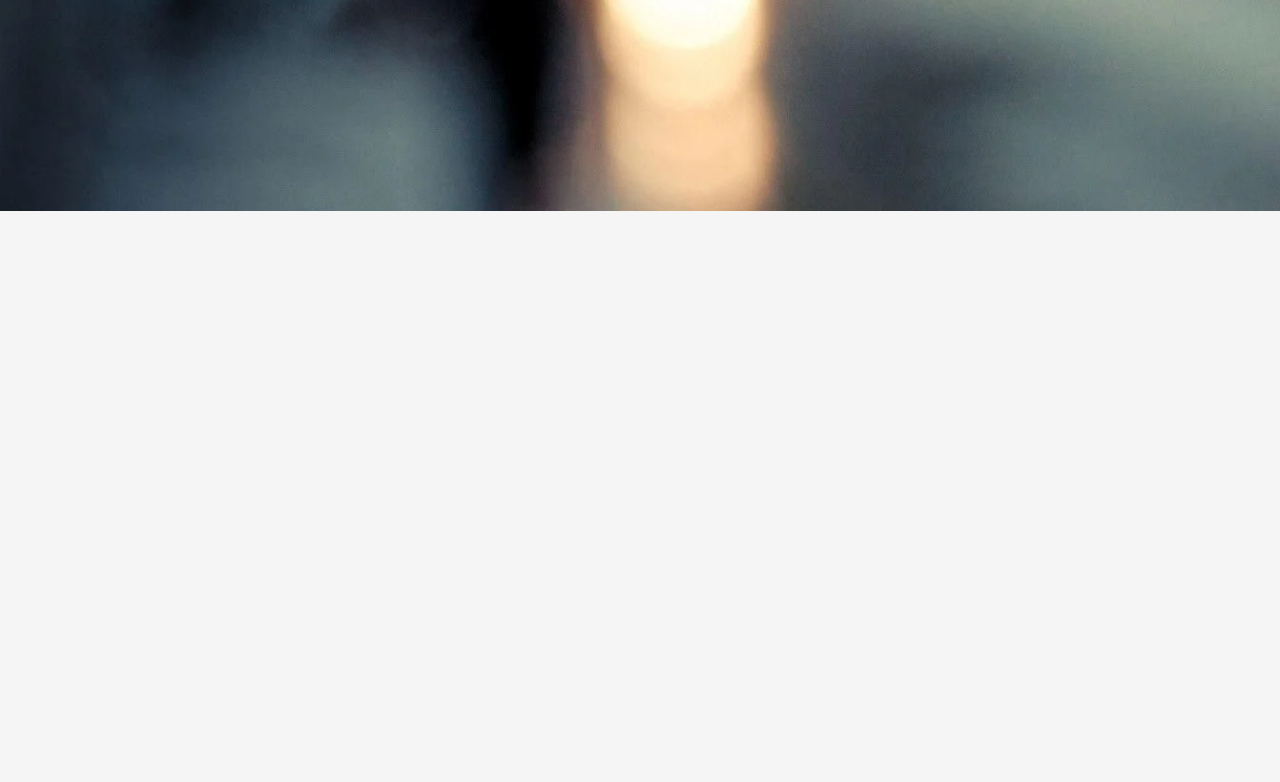
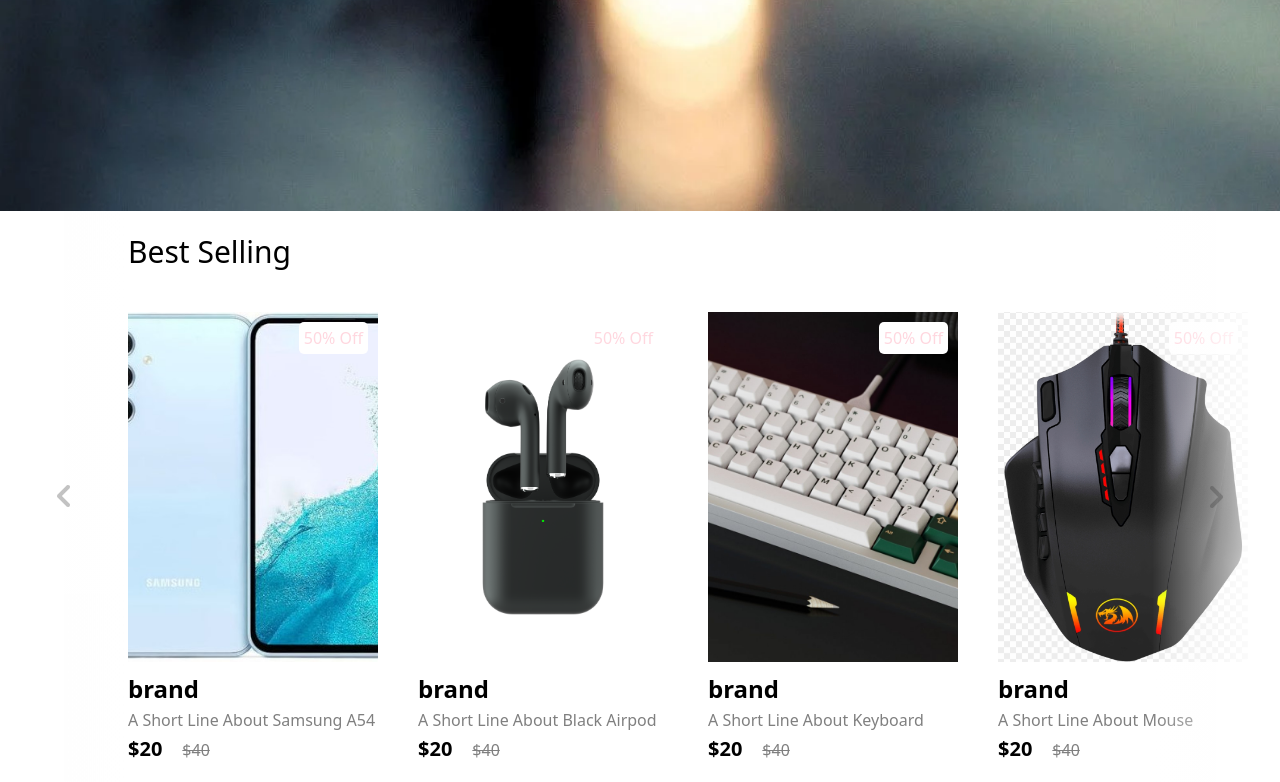
Before and after one commit to wibu-elite/pemrogramanWEB, a PHP site: page /landingpage.html in a window 1280 px wide. Shown: the part 942-1724 px from the top of the page. Before the commit the page ends 1153 px from the top, so only its background shows below. Run offline with PHP 8.4, Linux system fonts and the light colour scheme.

Commit message:
add product card html & css design

```diff
--- a/taskmyself/home.css
+++ b/taskmyself/home.css
@@ -1,6 +1,6 @@
 @import 'nav.css';
 
-.section {
+.section-mid {
     width: 100%;
     height: calc(100vh - 120px);
     background-image: url(img/bgblur.webp);
@@ -10,13 +10,13 @@
     align-items: center;
 }
 
-.section .logo {
+.section-mid .logo {
     height: 150px;
     display: block;
     margin: auto;
 }
 
-.section .sub-heading {
+.section-mid .sub-heading {
     margin-top: 10px;
     text-align: center;
     color: #fff;
@@ -24,3 +24,145 @@
     font-size: 35px;
     font-weight: 300;
 }
+
+.product {
+    position: relative;
+    overflow: hidden;
+    padding: 20px 0;
+}
+
+.product-category {
+    padding: 0 10vw;
+    font-size: 30px;
+    font-weight: 500;
+    margin-bottom: 40px;
+    text-transform: capitalize;
+
+}
+
+.product-container {
+    padding: 0 10vw;
+    display: flex;
+    overflow: auto;
+    scroll-behavior: smooth;
+}
+
+.product-container ::-webkit-scrollbar{
+    display: none;
+}
+
+.product-card {
+    flex: 0 0 auto;
+    width: 250px;
+    height: 450px;
+    margin-right: 40px;
+}
+
+.product-img {
+    position: relative;
+    width: 100%;
+    height: 350px;
+    overflow: hidden;
+}
+
+.product-thumb {
+    width: 100%;
+    height: 350px;
+    object-fit: cover;
+}
+
+.discount-tag {
+    position: absolute;
+    background: #fff;
+    padding: 5px;
+    border-radius: 5px;
+    color: #ffd7df;
+    right: 10px;
+    top: 10px;
+    text-transform: capitalize;
+}
+
+.card-btn {
+    border: none;
+    outline: none;
+    background: #fff;
+    border-radius: 5px;
+    transition: 0.5s;
+    cursor: pointer;
+    opacity: 0;
+    text-transform: capitalize;
+    width: 90%;
+    padding: 10px;
+    transform: translateX(-50%);
+    left: 50%;
+    bottom: 10px;
+    position: absolute;
+}
+
+.product-card :hover .card-btn {
+    opacity: 1;
+}
+
+.card-btn:hover {
+    background: #b9cedd;
+}
+
+.product-info{
+    width: 100%;
+    height: 100%;
+    padding-top: 10px;
+}
+
+.product-short-des {
+    width: 100%;
+    height: 20px;
+    line-height: 20px;
+    overflow: hidden;
+    opacity: 0.5;
+    text-transform: capitalize;
+    margin: 5px 0;
+}
+
+.price {
+    font-weight: 900;
+    font-size: 20px;
+}
+
+.actual-price {
+    margin-left: 20px;
+    opacity: 0.5;
+    text-decoration: line-through;
+}
+
+
+.pre-btn, .next-btn {
+    border: none;
+    width: 10vw;
+    height: 100%;
+    position: absolute;
+    top: 0;
+    display: flex;
+    justify-content: center;
+    align-items: center;
+    background: linear-gradient(90deg, rgba(255, 255, 255, 0) 0%, #fff 100%);
+    cursor: pointer;
+    z-index: 8;
+}
+
+.pre-btn {
+    left: 0;
+    transform: rotate(180deg);
+}
+
+.next-btn {
+    right: 0;
+}
+
+
+.pre-btn img, .next-btn img {
+    opacity: 0.3;
+}
+
+.pre-btn:hover img, .next-btn:hover img {
+    opacity: 1;
+}
--- a/taskmyself/landingpage.html
+++ b/taskmyself/landingpage.html
@@ -15,12 +15,91 @@
     <script src="nav.js"></script>
 
     <!-- Display head body -->
-    <header class="section">
+    <header class="section-mid">
         <div class="content">
             <img src="img/light-logo.png" class="logo" alt="">
             <p class="sub-heading">Best Electronic Product Collection All of Time</p>
         </div>
     </header>
+    <section class="product">
+        <h2 class="product-category">Best Selling</h2>
+        <button class="pre-btn"><img src="img/arrow.png" alt=""></button>
+        <button class="next-btn"><img src="img/arrow.png" alt=""></button>
+        <div class="product-container">
+            <div class="product-card">
+                <div class="product-img">
+                    <span class="discount-tag">50% off</span>
+                    <img src="img/SamsungA54.jpg" class="product-thumb" alt="">
+                    <button class="card-btn">add to favorite</button>
+                </div>
+                <div class="product-info">
+                    <h2 class="product-brand">brand</h2>
+                    <p class="product-short-des"> a short line about samsung A54</p>
+                    <span class="price">$20</span><span class="actual-price">$40</span>
+                </div>
+            </div>
+            <div class="product-card">
+                <div class="product-img">
+                    <span class="discount-tag">50% off</span>
+                    <img src="img/blackairpod.png" class="product-thumb" alt="">
+                    <button class="card-btn">add to favorite</button>
+                </div>
+                <div class="product-info">
+                    <h2 class="product-brand">brand</h2>
+                    <p class="product-short-des"> a short line about Black Airpod</p>
+                    <span class="price">$20</span><span class="actual-price">$40</span>
+                </div>
+            </div>
+            <div class="product-card">
+                <div class="product-img">
+                    <span class="discount-tag">50% off</span>
+                    <img src="img/keyboardMk.jpg" class="product-thumb" alt="">
+                    <button class="card-btn">add to favorite</button>
+                </div>
+                <div class="product-info">
+                    <h2 class="product-brand">brand</h2>
+                    <p class="product-short-des"> a short line about Keyboard Mekanik</p>
+                    <span class="price">$20</span><span class="actual-price">$40</span>
+                </div>
+            </div>
+            <div class="product-card">
+                <div class="product-img">
+                    <span class="discount-tag">50% off</span>
+                    <img src="img/mouseGm.png" class="product-thumb" alt="">
+                    <button class="card-btn">add to favorite</button>
+                </div>
+                <div class="product-info">
+                    <h2 class="product-brand">brand</h2>
+                    <p class="product-short-des"> a short line about Mouse Gaming</p>
+                    <span class="price">$20</span><span class="actual-price">$40</span>
+                </div>
+            </div>
+            <div class="product-card">
+                <div class="product-img">
+                    <span class="discount-tag">50% off</span>
+                    <img src="img/panElectric-goto.webp" class="product-thumb" alt="">
+                    <button class="card-btn">add to favorite</button>
+                </div>
+                <div class="product-info">
+                    <h2 class="product-brand">brand</h2>
+                    <p class="product-short-des"> a short line about Pan Electric</p>
+                    <span class="price">$20</span><span class="actual-price">$40</span>
+                </div>
+            </div>
+            <div class="product-card">
+                <div class="product-img">
+                    <span class="discount-tag">50% off</span>
+                    <img src="img/cctvHkvision.png" class="product-thumb" alt="">
+                    <button class="card-btn">add to favorite</button>
+                </div>
+                <div class="product-info">
+                    <h2 class="product-brand">brand</h2>
+                    <p class="product-short-des"> a short line about CCTV HKVision</p>
+                    <span class="price">$20</span><span class="actual-price">$40</span>
+                </div>
+            </div>
+        </div>
+    </section>
 <main>
 
 </main>
```
Also changed, not shown: taskmyself/img/SamsungA54-re.jpg (added), taskmyself/img/SamsungA54.jpg (added), taskmyself/img/blackairpod.png (added), taskmyself/img/cctvHkvision.png (added), taskmyself/img/keyboardMk.jpg (added), taskmyself/img/mouseGm.png (added), taskmyself/img/panElectric-goto.webp (added).
